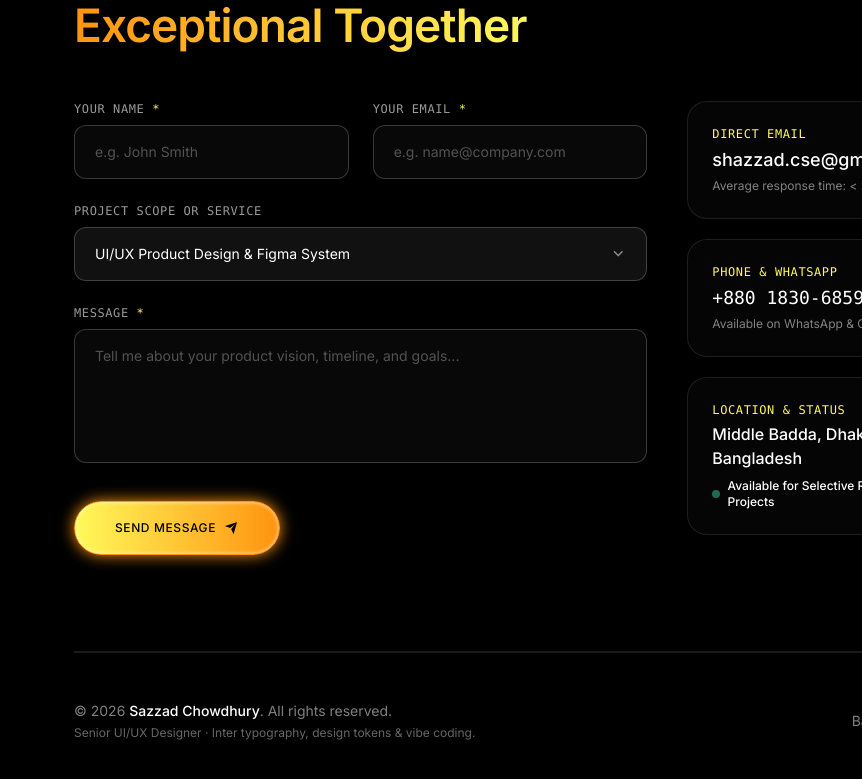
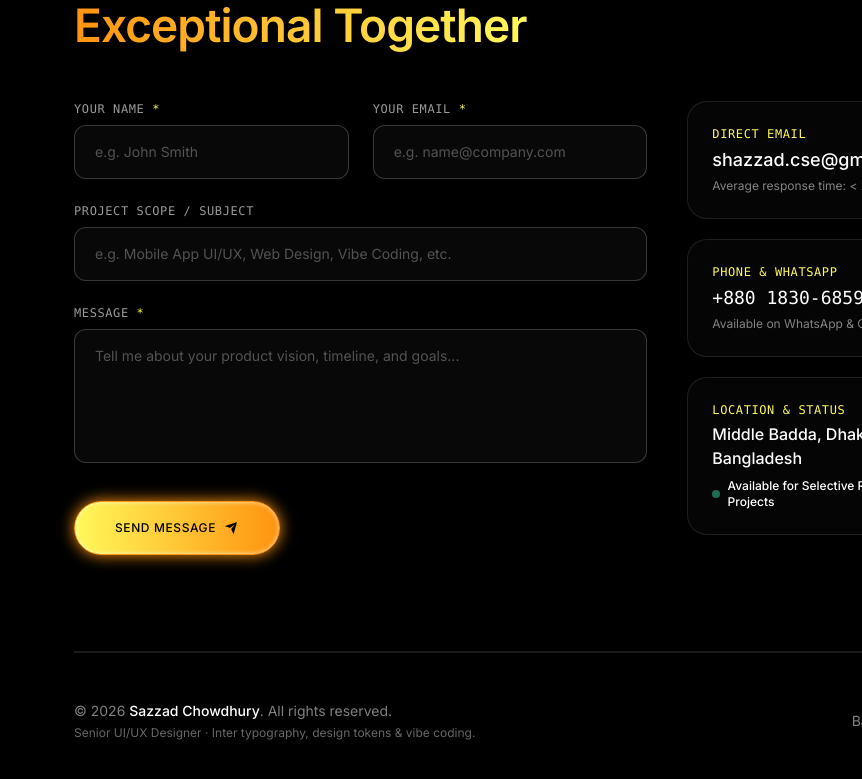
Before and after one commit to BeingSazzad/My-Portfolio, a React (Vite) app: page / in a window 1280 px wide. Shown: the part 7399-8178 px from the top of the page, without its empty margins (418-1280 px from the left). Built offline with nearby package versions, Linux system fonts and the light colour scheme.

Commit message:
feat: replace contact dropdown select with custom text input

```diff
--- a/src/components/ContactSection.tsx
+++ b/src/components/ContactSection.tsx
@@ -5,7 +5,7 @@ export const ContactSection: React.FC = () => {
   const [formData, setFormData] = useState({
     name: '',
     email: '',
-    service: 'UI/UX Product Design & System',
+    service: '',
     message: '',
   });
 
@@ -30,7 +30,7 @@ export const ContactSection: React.FC = () => {
       setFormData({
         name: '',
         email: '',
-        service: 'UI/UX Product Design & System',
+        service: '',
         message: '',
       });
     }, 1000);
@@ -88,26 +88,18 @@ export const ContactSection: React.FC = () => {
               </div>
             </div>
 
-            {/* Service / Project Type */}
+            {/* Subject / Project Scope Text Input — No Dropdown */}
             <div>
               <label className="block text-xs font-mono uppercase tracking-wider text-white/60 mb-2">
-                Project Scope or Service
+                Project Scope / Subject
               </label>
-              <div className="relative">
-                <select
-                  id="service-select"
-                  value={formData.service}
-                  onChange={(e) => setFormData({ ...formData, service: e.target.value })}
-                  className="w-full bg-[#111111] border border-white/20 focus:border-[#fff95b] text-white px-5 py-4 rounded-[12px] outline-none transition-colors duration-200 text-sm appearance-none cursor-pointer"
-                >
-                  <option value="UI/UX Product Design & System">UI/UX Product Design &amp; Figma System</option>
-                  <option value="AI-Driven UX & Vibe Coding">AI-Driven UX &amp; Vibe Coding Prototype</option>
-                  <option value="Mobile App UI/UX (iOS & Android)">Mobile App UI/UX (iOS &amp; Android)</option>
-                  <option value="Web Platform & WordPress Architecture">Web Platform &amp; WordPress Architecture</option>
-                  <option value="Design Team Leadership & Consultation">Design Team Leadership &amp; Consultation</option>
-                </select>
-                <i className="ri-arrow-down-s-line absolute right-5 top-1/2 -translate-y-1/2 text-white/50 pointer-events-none text-lg" />
-              </div>
+              <input
+                type="text"
+                placeholder="e.g. Mobile App UI/UX, Web Design, Vibe Coding, etc."
+                value={formData.service}
+                onChange={(e) => setFormData({ ...formData, service: e.target.value })}
+                className="w-full bg-white/[0.03] border border-white/20 focus:border-[#fff95b] text-white px-5 py-4 rounded-[12px] outline-none transition-colors duration-200 text-sm placeholder:text-white/30"
+              />
             </div>
 
             {/* Message */}
```
